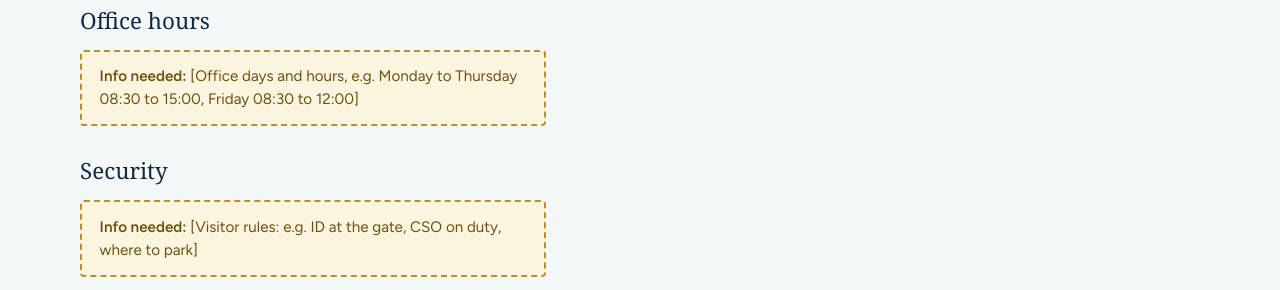
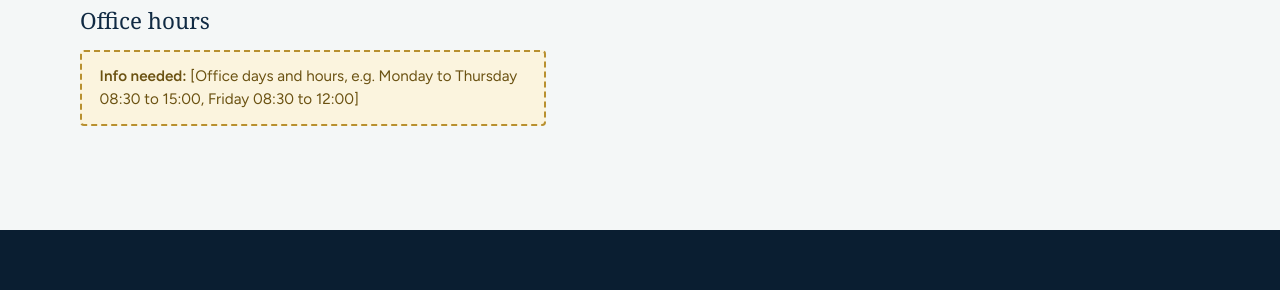
Before and after one commit to Acefusion1/J.WEBSITE, a plain HTML site: page contact.html in a window 1280 px wide. Shown: the part 969-1259 px from the top of the page. Drawn offline with Linux system fonts and the light colour scheme; a web font is replaced by a local one.

Commit message:
Remove Security section from Contact page
Co-Authored-By: Claude Opus 5.5 <noreply@anthropic.com>
Claude-Session: https://claude.ai/code/session_016mF4tHd8a2S1iQYpNCFSnk

```diff
--- a/contact.html
+++ b/contact.html
@@ -95,8 +95,6 @@
           </ul>
           <h3>Office hours</h3>
           <div class="info-needed"><strong>Info needed:</strong> [Office days and hours, e.g. Monday to Thursday 08:30 to 15:00, Friday 08:30 to 12:00]</div>
-          <h3 class="mt">Security</h3>
-          <div class="info-needed"><strong>Info needed:</strong> [Visitor rules: e.g. ID at the gate, CSO on duty, where to park]</div>
         </div>
         <div>
           <div class="map">
```
